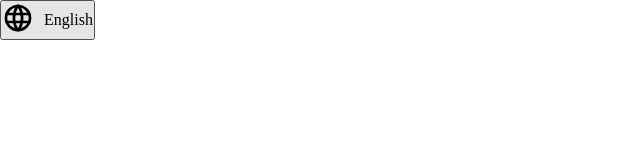
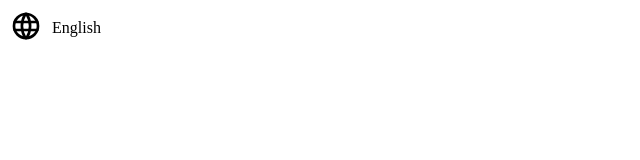
Before and after one commit to henrylin03/dropdown, a plain HTML site: page index.html in a window 1280 px wide. Shown: the whole page, without its empty margins (0-640 px from the left). Drawn offline with Linux system fonts and the light colour scheme.

Commit message:
erset button style. add padding

```diff
--- a/styles.css
+++ b/styles.css
@@ -7,12 +7,17 @@
 button {
   cursor: pointer;
   font: inherit;
+  border: none;
+  outline: none;
+  background: transparent;
 }
 
 .dropdown button {
   display: flex;
   align-items: center;
+  justify-content: space-around;
   gap: 10px;
+  padding: 10px;
 }
 
 .dropdown button figure {
```
